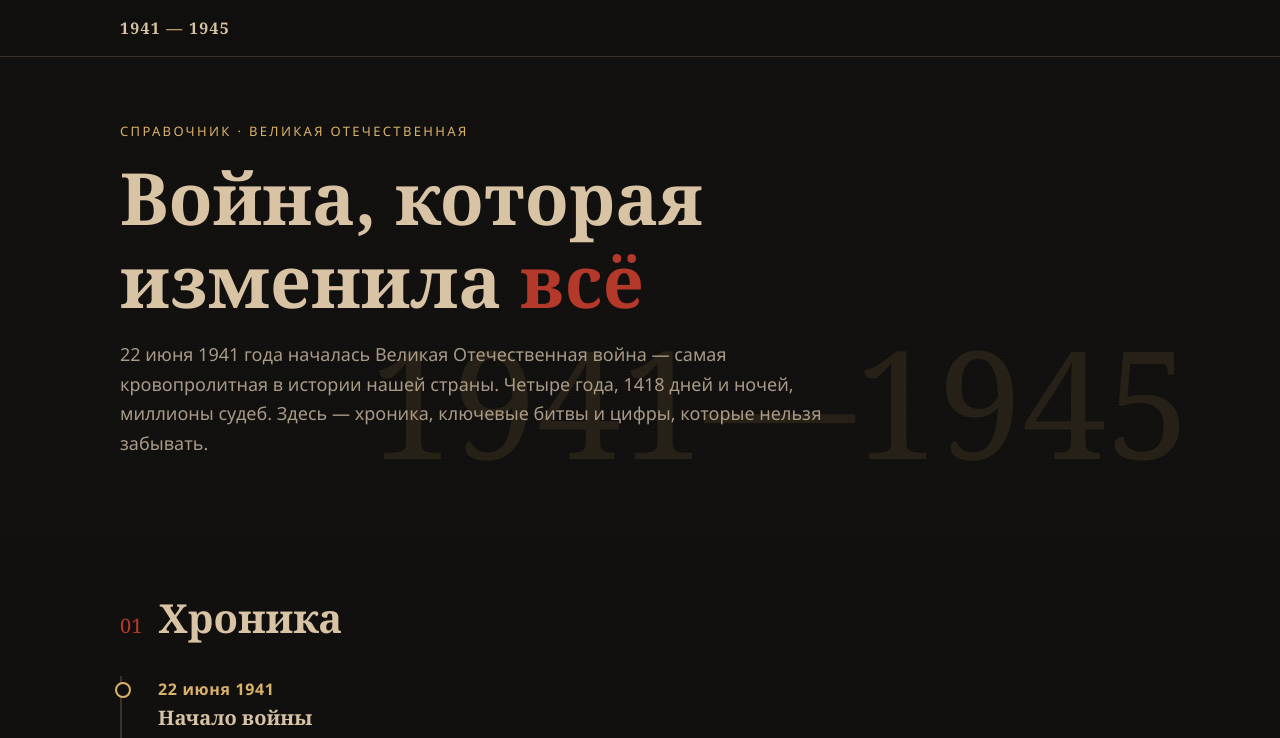
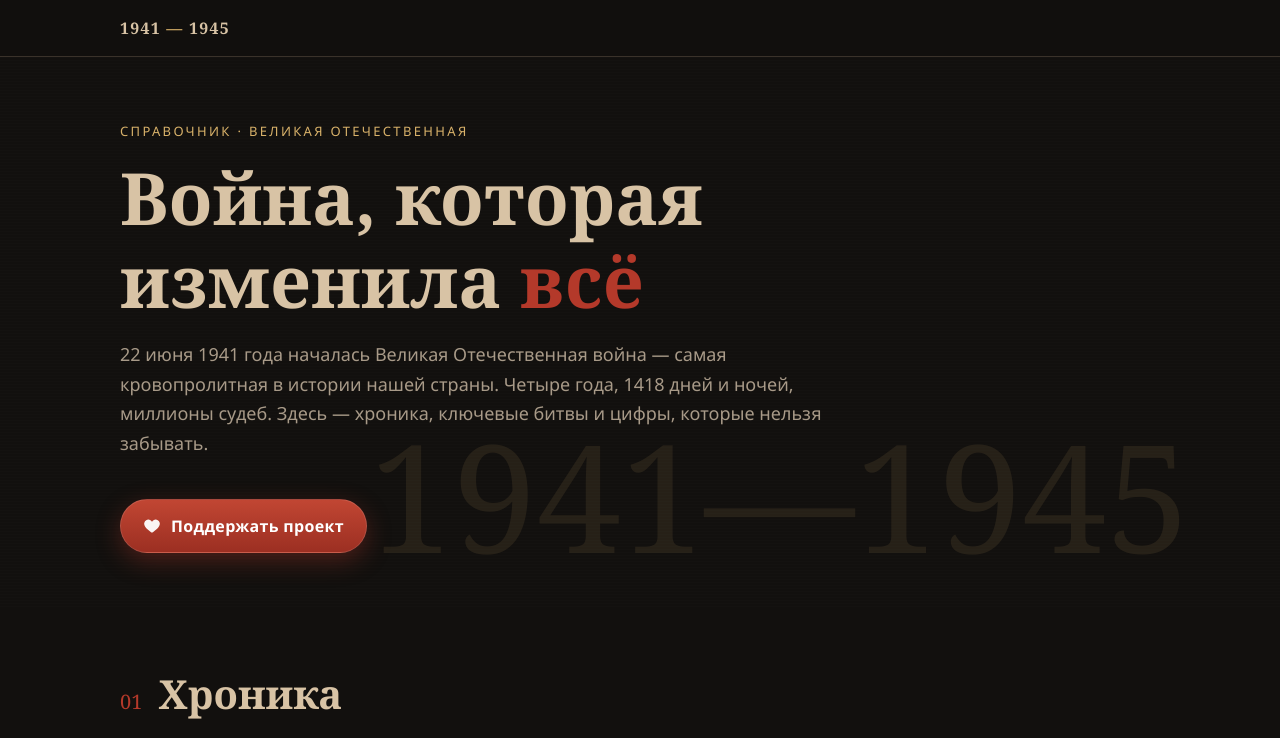
Before and after one commit to katpro761/katpro761.github.io, a plain HTML site: page index.html in a window 1280 px wide. Shown: the top 738 px of the page. Drawn offline with Linux system fonts and the light colour scheme.

Commit message:
Add files via upload

```diff
--- a/index.html
+++ b/index.html
@@ -60,6 +60,18 @@ a:hover{text-decoration:underline}
 .hero h1{font-size:clamp(38px,6vw,72px);margin:14px 0 18px;color:var(--paper)}
 .hero h1 span{color:var(--accent)}
 .hero p{max-width:720px;color:var(--muted);font-size:18px}
+
+.btn{
+  display:inline-flex;align-items:center;gap:10px;
+  margin-top:22px;padding:13px 22px;border-radius:999px;
+  background:linear-gradient(180deg,#c14633,#9c2f22);
+  color:#fff;font-weight:600;font-size:16px;letter-spacing:.02em;
+  border:1px solid rgba(255,255,255,.12);
+  box-shadow:0 8px 24px rgba(180,57,42,.35);
+  transition:transform .15s ease, box-shadow .15s ease;
+}
+.btn:hover{text-decoration:none;transform:translateY(-1px);box-shadow:0 12px 28px rgba(180,57,42,.45)}
+.btn svg{width:18px;height:18px;fill:currentColor;opacity:.95}
 .hero .years{font-family:Georgia,serif;font-size:clamp(60px,12vw,150px);line-height:.9;color:rgba(217,178,106,.10);position:absolute;right:-10px;bottom:-10px;pointer-events:none;white-space:nowrap}
 
 /* sections */
@@ -172,6 +184,10 @@ footer .wrap{display:flex;justify-content:space-between;gap:16px;flex-wrap:wrap}
     <div class="kicker">Справочник · Великая Отечественная</div>
     <h1>Война, которая<br>изменила <span>всё</span></h1>
     <p>22 июня 1941 года началась Великая Отечественная война — самая кровопролитная в истории нашей страны. Четыре года, 1418 дней и ночей, миллионы судеб. Здесь — хроника, ключевые битвы и цифры, которые нельзя забывать.</p>
+    <a class="btn" href="https://vk.com/donut/zov_svodki" target="_blank" rel="noopener">
+      <svg viewBox="0 0 24 24" aria-hidden="true"><path d="M12 21s-7.5-4.7-9.6-9A5.4 5.4 0 0 1 12 6.2 5.4 5.4 0 0 1 21.6 12c-2.1 4.3-9.6 9-9.6 9z"/></svg>
+      Поддержать проект
+    </a>
     <div class="years">1941—1945</div>
   </div>
 </header>
@@ -377,7 +393,7 @@ footer .wrap{display:flex;justify-content:space-between;gap:16px;flex-wrap:wrap}
 <footer>
   <div class="wrap">
     <span>Справочник о Великой Отечественной войне 1941–1945</span>
-    <span>Сохранение памяти — наша общая задача</span>
+    <span><a href="https://vk.com/donut/zov_svodki" target="_blank" rel="noopener">Поддержать проект</a> · сохранение памяти — наша общая задача</span>
   </div>
 </footer>
 
```
